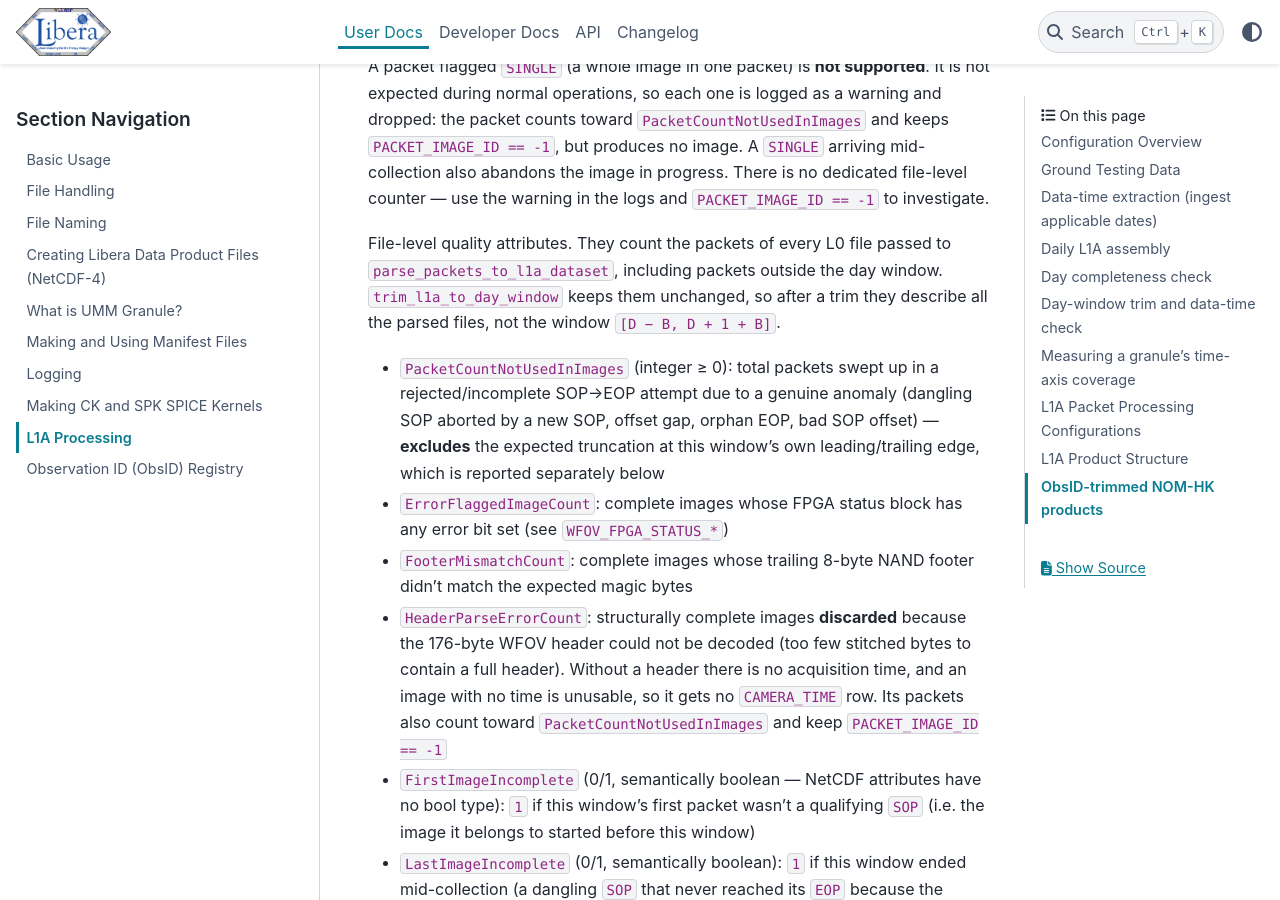
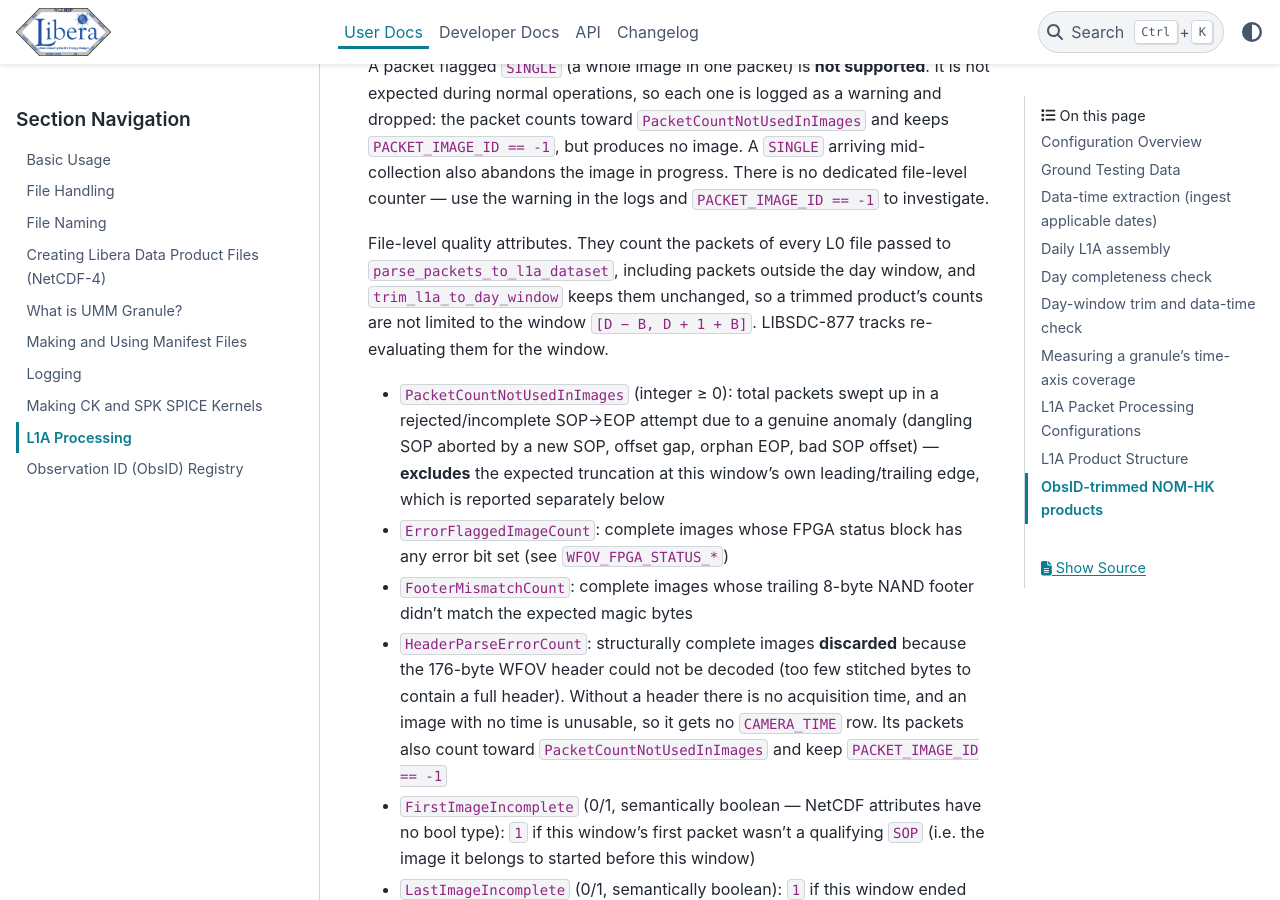
Before and after one commit to LASP-Libera/libera_utils, a Sphinx documentation site: the page built from doc/source/user-docs/l1a_processing.md, in a window 1280 px wide and 900 px high, scrolled down 19682 px. Built offline with Sphinx 7.4.7 and the PyData theme 0.15.4, drawn with Linux system fonts in a browser that asks for light colours.

Commit message:
Mark WFOV quality attributes for re-evaluation over the day window
Co-Authored-By: Claude Opus 5.5 <noreply@anthropic.com>

```diff
--- a/doc/source/user-docs/l1a_processing.md
+++ b/doc/source/user-docs/l1a_processing.md
@@ -691,9 +691,9 @@ arriving mid-collection also abandons the image in progress. There is no dedicat
 counter — use the warning in the logs and `PACKET_IMAGE_ID == -1` to investigate.
 
 File-level quality attributes. They count the packets of every L0 file passed to
-`parse_packets_to_l1a_dataset`, including packets outside the day window.
-`trim_l1a_to_day_window` keeps them unchanged, so after a trim they describe all the parsed files,
-not the window `[D − B, D + 1 + B]`.
+`parse_packets_to_l1a_dataset`, including packets outside the day window, and
+`trim_l1a_to_day_window` keeps them unchanged, so a trimmed product's counts are not limited to
+the window `[D − B, D + 1 + B]`. LIBSDC-877 tracks re-evaluating them for the window.
 
 - `PacketCountNotUsedInImages` (integer ≥ 0): total packets swept up in a rejected/incomplete
   SOP→EOP attempt due to a genuine anomaly (dangling SOP aborted by a new SOP, offset gap, orphan
```
Also changed, not shown: 1 other file.
